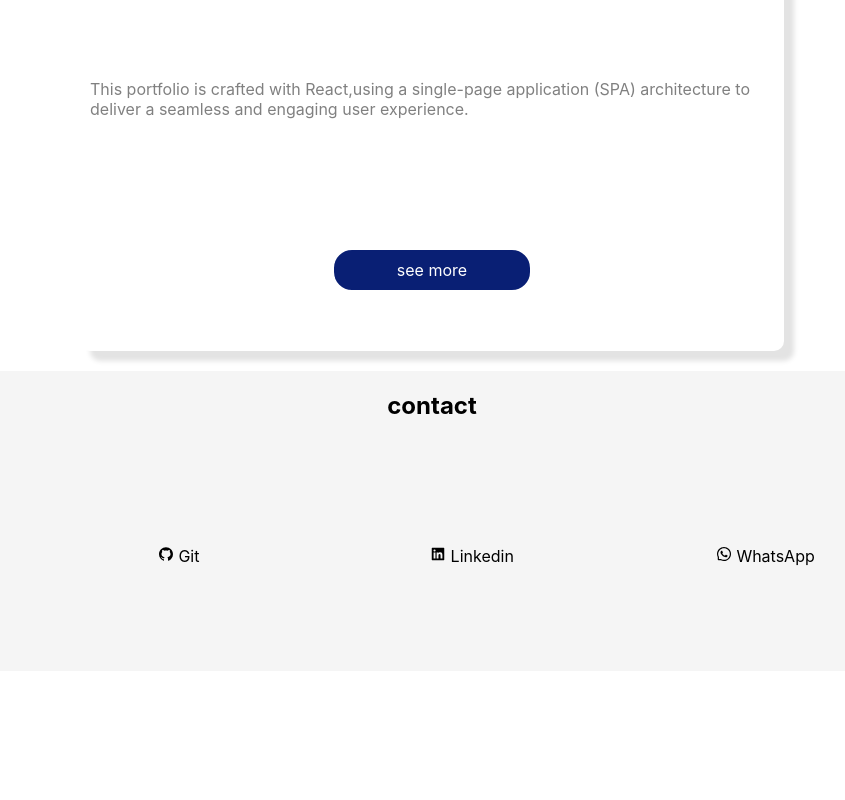
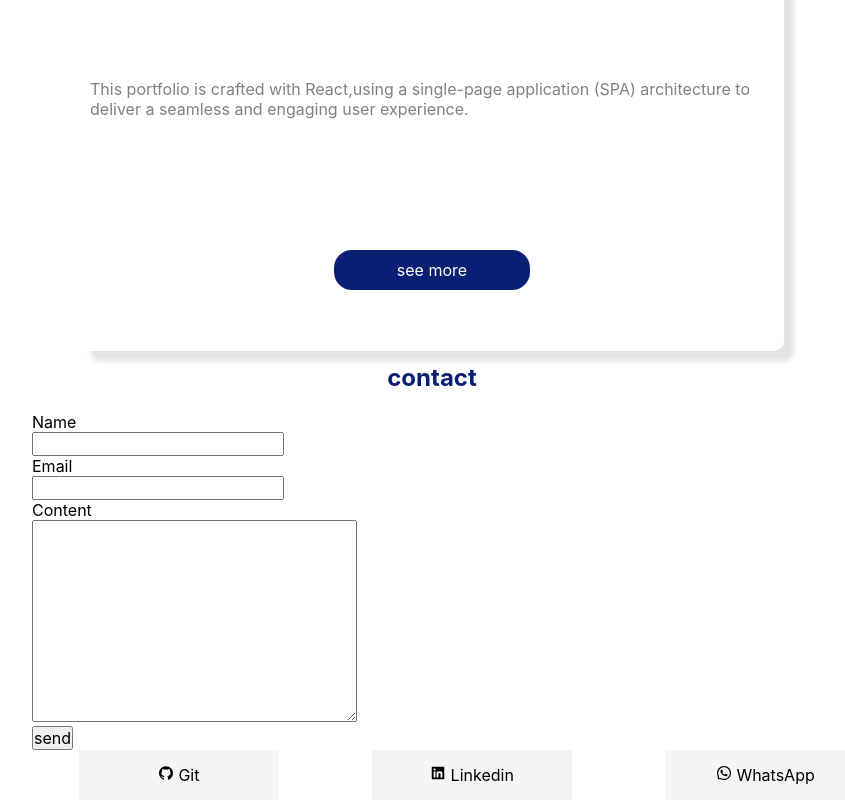
Before and after one commit to HenriHTTP/Portifolio.Web, a React (Create React App) app: page / in a window 1280 px wide. Shown: the part 2889-3689 px from the top of the page, without its empty margins (208-1053 px from the left). Before the commit the page ends 3560 px from the top, so only its background shows below. Built offline with nearby package versions, Linux system fonts and the light colour scheme.

Commit message:
feat: add send email

```diff
--- a/src/components/baseboard/contact.jsx
+++ b/src/components/baseboard/contact.jsx
@@ -1,13 +1,65 @@
 import React from 'react'
 import './style/contact.css'
 import {AiOutlineWhatsApp, AiFillGithub, AiFillLinkedin} from 'react-icons/ai'
+import {useState} from 'react'
+import emailjs from '@emailjs/browser';
+import Swal from 'sweetalert2'
+import '../global/styles.css'
+
 
 export default function Contact() {
+    const [email, setEmail] = useState(null);
+    const [name, setName] = useState(null);
+    const [content, SetContent] = useState(null);
+
+    const handleSendEmail = (e) => {
+        e.preventDefault();
+        const emailTemplate = {
+            from_name: name,
+            message: content,
+            email: email,
+        }
+
+        if (!name || !content || !email) {
+            Swal.fire({
+                icon: 'error',
+                title: 'input values not found 400',
+                text: 'Fill in all the fields to send  email'
+            })
+            return false
+        }
+
+        emailjs.send('service_xlg6e6d', 'template_vclltuh', emailTemplate, 'm80UOfP-5A9p59CXg')
+            .then(() => {
+                Swal.fire({
+                    icon: 'success',
+                    title: 'Success!',
+                    text: 'your email sending was a success',
+                    confirmButtonText: 'OK'
+                });
+            }, (error) => {
+                console.log(error)
+                return false
+            })
+    }
+
+
     return (
         <>
-            <div className='ContactContainer'>
+            <div className='container'>
                 <div id='contacts' className='Contact'>
-                    <h1>contact</h1>
+                    <h1 className='title'>contact</h1>
+                    <form className='email-form' onSubmit={handleSendEmail}>
+                        <p>Name</p>
+                        <input type="text" name="name" id="name" onChange={(e) => setName(e.target.value)}/>
+                        <p>Email</p>
+                        <input type="email" name="email" id="email" onChange={(e) => setEmail(e.target.value)}/>
+                        <p>Content</p>
+                        <textarea name="" id="" cols="30" rows="10" onChange={(e) => SetContent(e.target.value)}/>
+                        <p></p>
+                        <button type="submit">send</button>
+                    </form>
+
                     <div className='ContactContent'>
                         <button onClick={() => window.open('https://github.com/HenriHTTP')}><AiFillGithub/> Git</button>
                         <button
@@ -18,6 +70,7 @@ export default function Contact() {
                             <AiOutlineWhatsApp/> WhatsApp
                         </button>
                     </div>
+
                 </div>
             </div>
         </>
```
